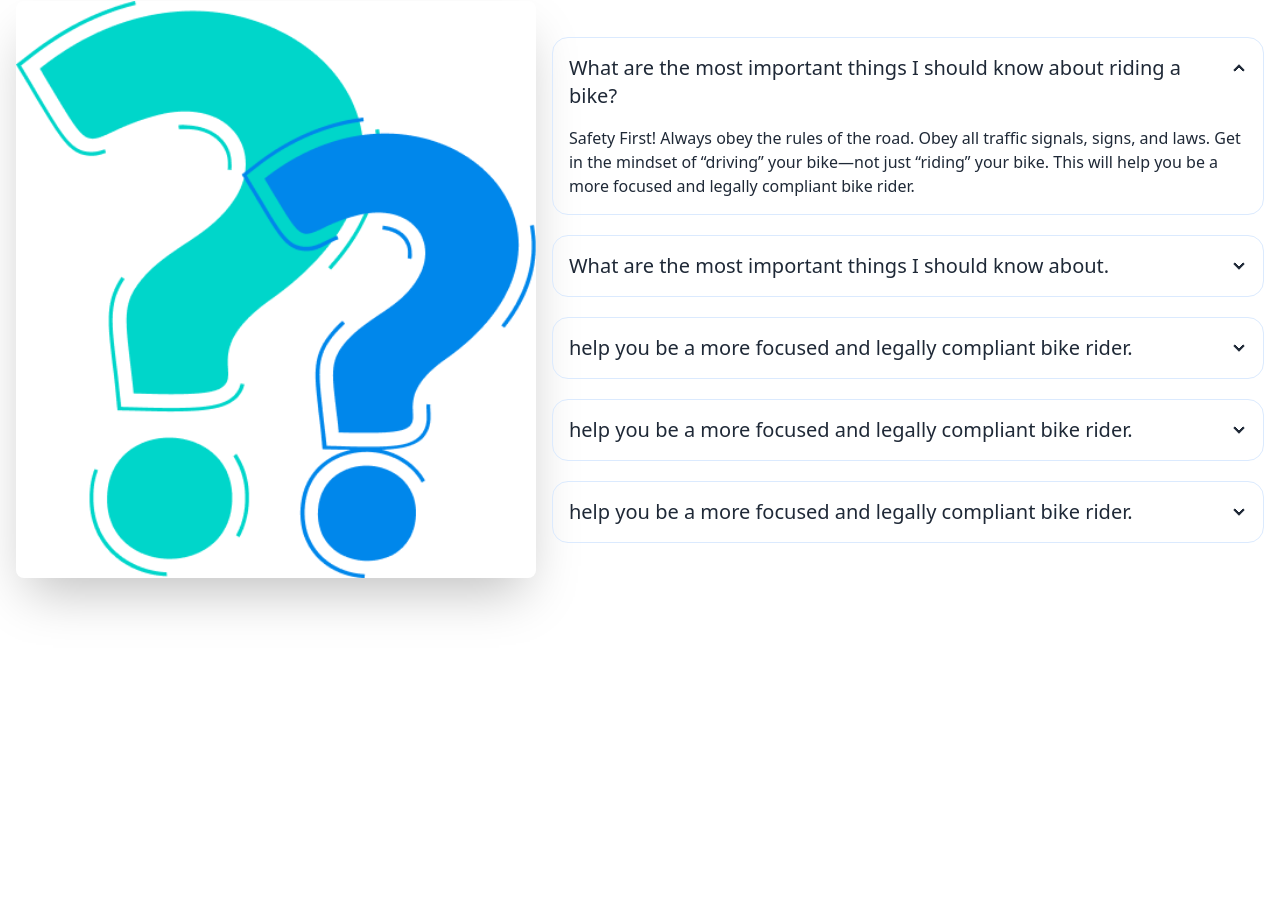
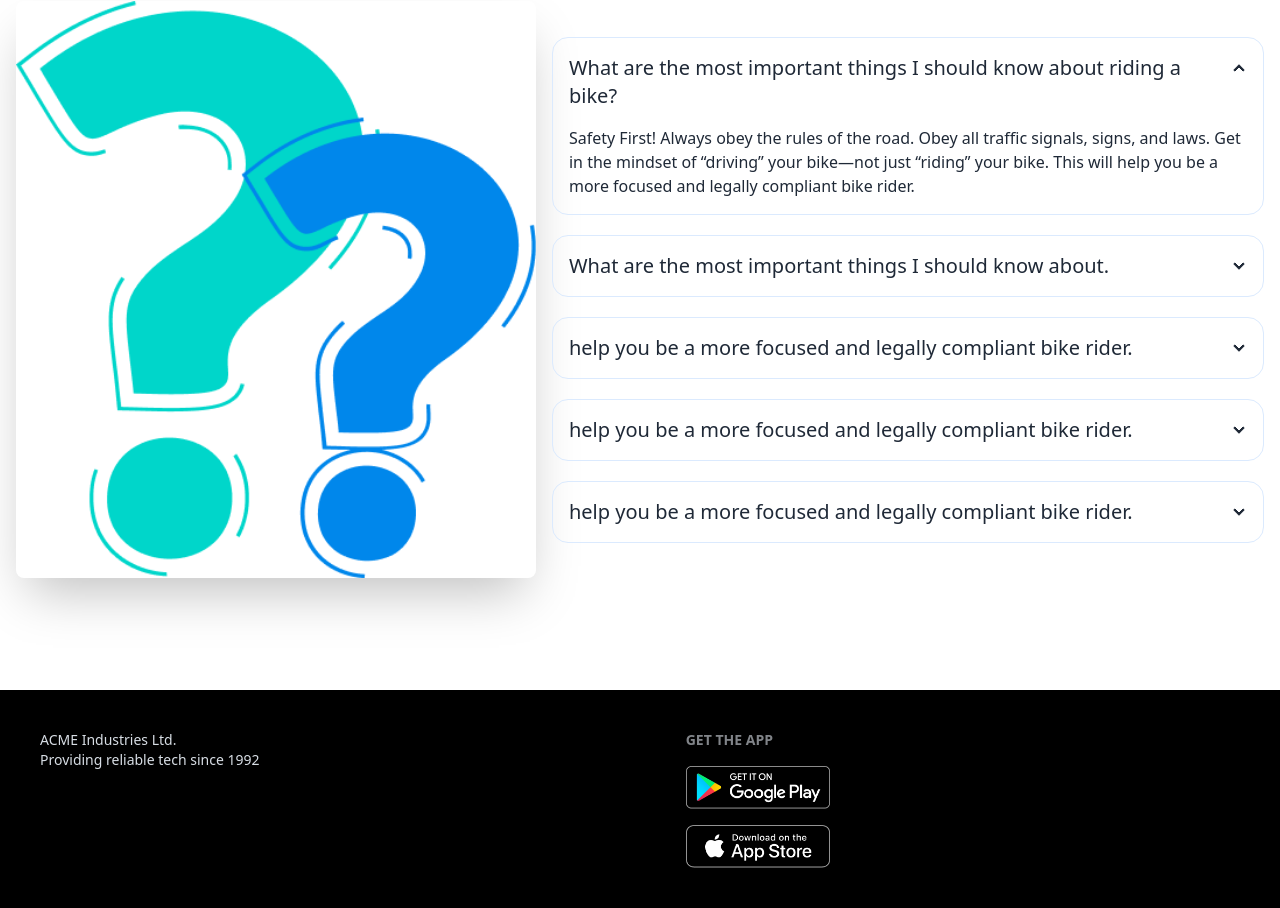
Before and after one commit to tyouacein/BikerZone-DaisyUIWorks, a plain HTML site: page index.html in a window 1280 px wide. Shown: the part 1541-2449 px from the top of the page. Before the commit the page ends 2231 px from the top, so only its background shows below. Drawn offline with nearby package versions, Linux system fonts and the light colour scheme.

Commit message:
Completed footer section

```diff
--- a/index.html
+++ b/index.html
@@ -292,3 +292,23 @@
         </div>
     </section>
 </main>
+<!-- Footer Section -->
+<footer class="footer bg-black text-neutral-content p-10">
+    <aside>
+        <p>
+            ACME Industries Ltd.
+            <br />
+            Providing reliable tech since 1992
+        </p>
+    </aside>
+    <nav>
+        <h6 class="footer-title">Get The App</h6>
+        <div class="grid grid-cols-1 gap-4">
+            <a><img class="w-36" src="./images/others/android.png" alt="" /></a>
+            <a> <img class="w-36" src="./images/others/ios.png" alt="" /> </a>
+        </div>
+    </nav>
+</footer>
+</body>
+
+</html>
```
